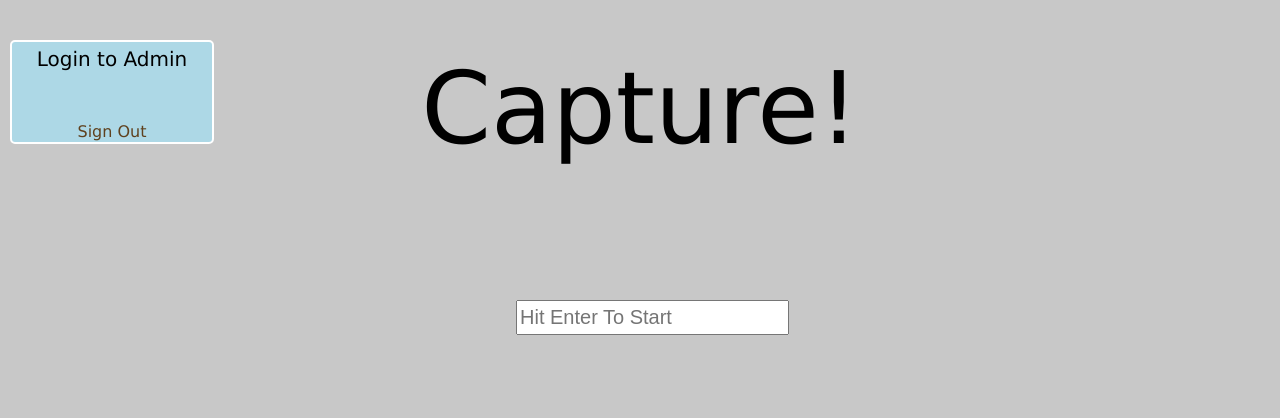
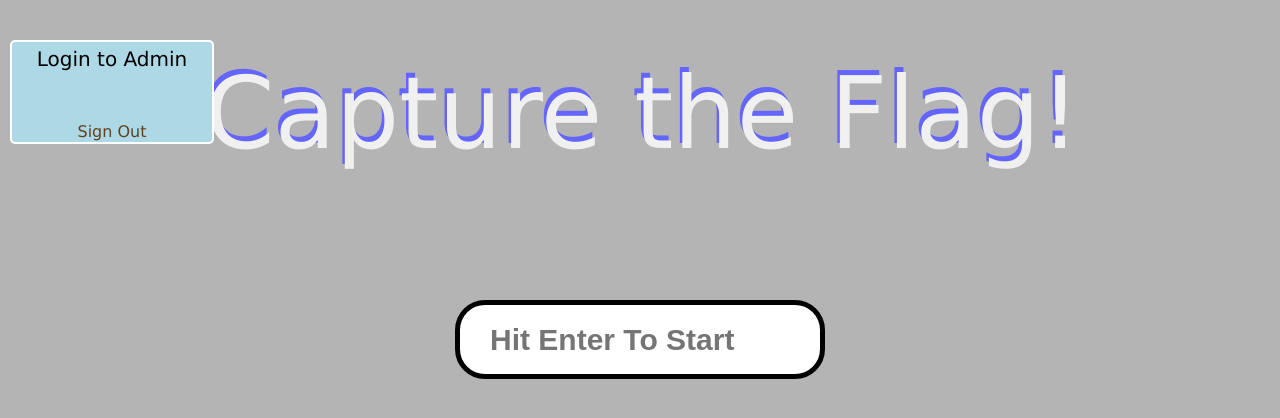
Before and after one commit to jpmurray32/captureTheFlag, a website: page client/index.html in a window 1280 px wide. Drawn offline with nearby package versions, Linux system fonts and the light colour scheme; no server answers.

Commit message:
CSS Changes

```diff
--- a/client/index.css
+++ b/client/index.css
@@ -1,6 +1,6 @@
 body {
     font-family: "Verdana", sans-serif;
-    background: rgb(200, 200, 200);
+    background: rgb(180, 180, 180);
 }
 
 .admintitle {
@@ -12,21 +12,38 @@ body {
     text-align: center;
 }
 
-.title {
+.titleo {
     position: absolute;
     top: 50px;
     left: 0%;
     width: 100%;
     text-align: center;
     font-size: 100px;
+    color: rgb(100, 100, 255);
+}
+
+.titlet {
+    position:absolute;
+    top: 55px;
+    left: 5px;
+    width: calc(100% - 5px);
+    text-align: center;
+    font-size: 100px;
+    color: rgb(240, 240, 240);
 }
 
 .name {
     position: absolute;
     top: 300px;
-    left: calc(50% - 124px);
+    left: calc(50% - 185px);
     height: 29px;
-    font-size: 20px;
+    max-width: 300px;
+    font-size: 30px;
+    padding: 20px 30px;
+    border: 5px solid black;
+    border-radius: 30px;
+    outline: none;
+    font-weight: bold;
 }
 
 #login {
--- a/client/index.html
+++ b/client/index.html
@@ -14,7 +14,8 @@
 </head>
 <body>
     <div id="login">
-        <div class="title">Capture!</div>
+        <div class="titleo">Capture the Flag!</div>
+        <div class="titlet">Capture the Flag!</div>
         <input type="text" placeholder="Hit Enter To Start" id="name" class="name" />
         <div class="login">
             <div class="logint">Login to Admin</div>
--- a/client/js/index.js
+++ b/client/js/index.js
@@ -21,12 +21,11 @@ function logout() {
 
 socket.on('adminResult', function(data) {
     if (data.result) {
-        alert("Admin Acces Granted")
         var adminTitle = document.createElement('DIV');
         adminTitle.appendChild(document.createTextNode("Admin"));
         adminTitle.className = "admintitle";
         adminTitle.id = "admintitle";
-        document.body.appendChild(adminTitle);
+        document.getElementById('login').appendChild(adminTitle);
     } else {
         logout();
         alert("Admin Access Denied");
@@ -285,4 +284,5 @@ window.onload = function() {
     var canvas = document.getElementById('canvas');
     canvas.width = window.innerWidth - 1;
     canvas.height = window.innerHeight - 1;
+    document.getElementById('name').focus();
 }
```
Also changed, not shown: app.js (+8 -1 lines).
